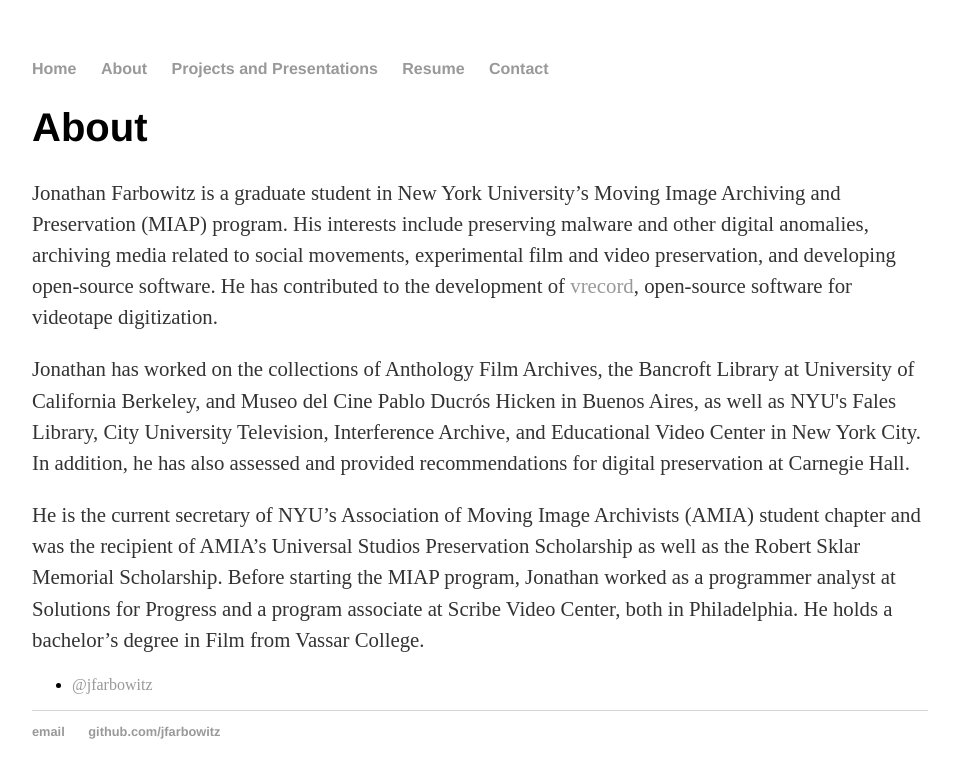
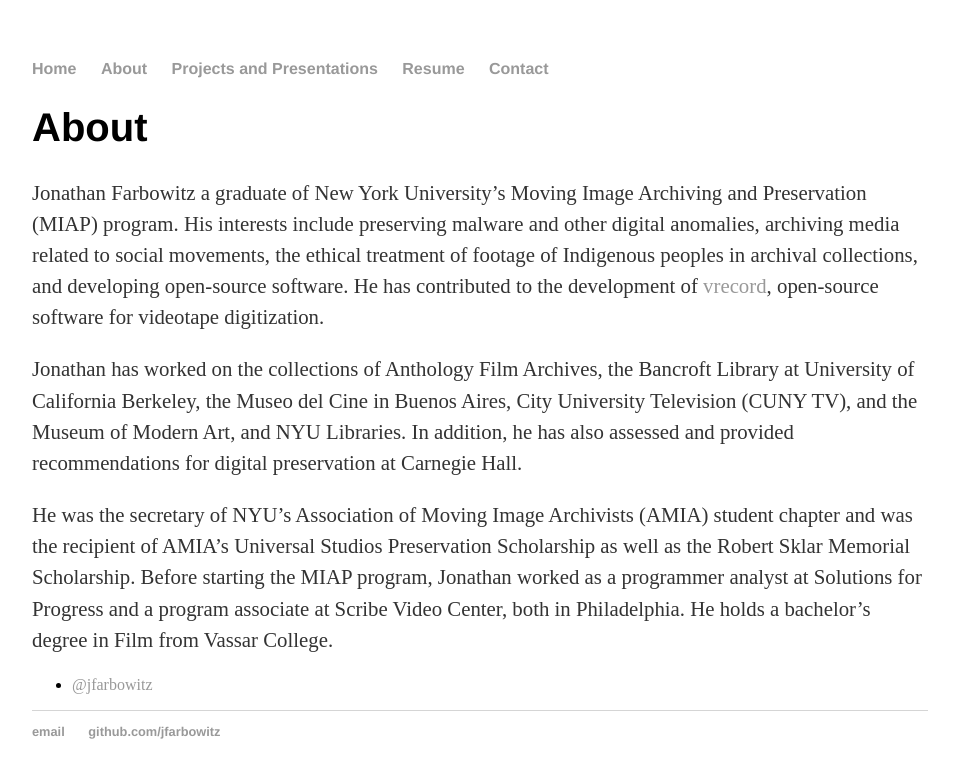
Before and after one commit to jfarbowitz/jfarbowitz.github.io, a Jekyll site: the page built from about/index.html, in a window 1280 px wide. Shown: the top 778 px of the page, without its empty margins (160-1113 px from the left). Built offline with Jekyll 4.4.1, drawn with Linux system fonts in a browser that asks for light colours.

Commit message:
updated bio

```diff
--- a/about/index.html
+++ b/about/index.html
@@ -5,11 +5,11 @@
 
 	<div class="about">
 			<h1>About</h1>
-	<p>Jonathan Farbowitz is a graduate student in New York University’s Moving Image Archiving and Preservation (MIAP) program. His interests include preserving malware and other digital anomalies, archiving media related to social movements, experimental film and video preservation, and developing open-source software. He has contributed to the development of <a href="https://github.com/amiaopensource/vrecord" >vrecord</a>, open-source software for videotape digitization.</p>
+	<p>Jonathan Farbowitz a graduate of New York University’s Moving Image Archiving and Preservation (MIAP) program. His interests include preserving malware and other digital anomalies, archiving media related to social movements, the ethical treatment of footage of Indigenous peoples in archival collections, and developing open-source software. He has contributed to the development of <a href="https://github.com/amiaopensource/vrecord" >vrecord</a>, open-source software for videotape digitization.</p>
 
-	<p>Jonathan has worked on the collections of Anthology Film Archives, the Bancroft Library at University of California Berkeley, and Museo del Cine Pablo Ducrós Hicken in Buenos Aires, as well as NYU's Fales Library, City University Television, Interference Archive, and Educational Video Center in New York City. In addition, he has also assessed and provided recommendations for digital preservation at Carnegie Hall.</p>
+	<p>Jonathan has worked on the collections of Anthology Film Archives, the Bancroft Library at University of California Berkeley, the Museo del Cine in Buenos Aires, City University Television (CUNY TV), and the Museum of Modern Art, and NYU Libraries. In addition, he has also assessed and provided recommendations for digital preservation at Carnegie Hall.</p>
 
-	<p>He is the current secretary of NYU’s Association of Moving Image Archivists (AMIA) student chapter and was the recipient of AMIA’s Universal Studios Preservation Scholarship as well as the Robert Sklar Memorial Scholarship. Before starting the MIAP program, Jonathan worked as a programmer analyst at Solutions for Progress and a program associate at Scribe Video Center, both in Philadelphia. He holds a bachelor’s degree in Film from Vassar College.</p>
+	<p>He was the secretary of NYU’s Association of Moving Image Archivists (AMIA) student chapter and was the recipient of AMIA’s Universal Studios Preservation Scholarship as well as the Robert Sklar Memorial Scholarship. Before starting the MIAP program, Jonathan worked as a programmer analyst at Solutions for Progress and a program associate at Scribe Video Center, both in Philadelphia. He holds a bachelor’s degree in Film from Vassar College.</p>
 
 			<ul class="contacts">
 				<li><a href="https://twitter.com/jfarbowitz">@jfarbowitz</a></li>
```
